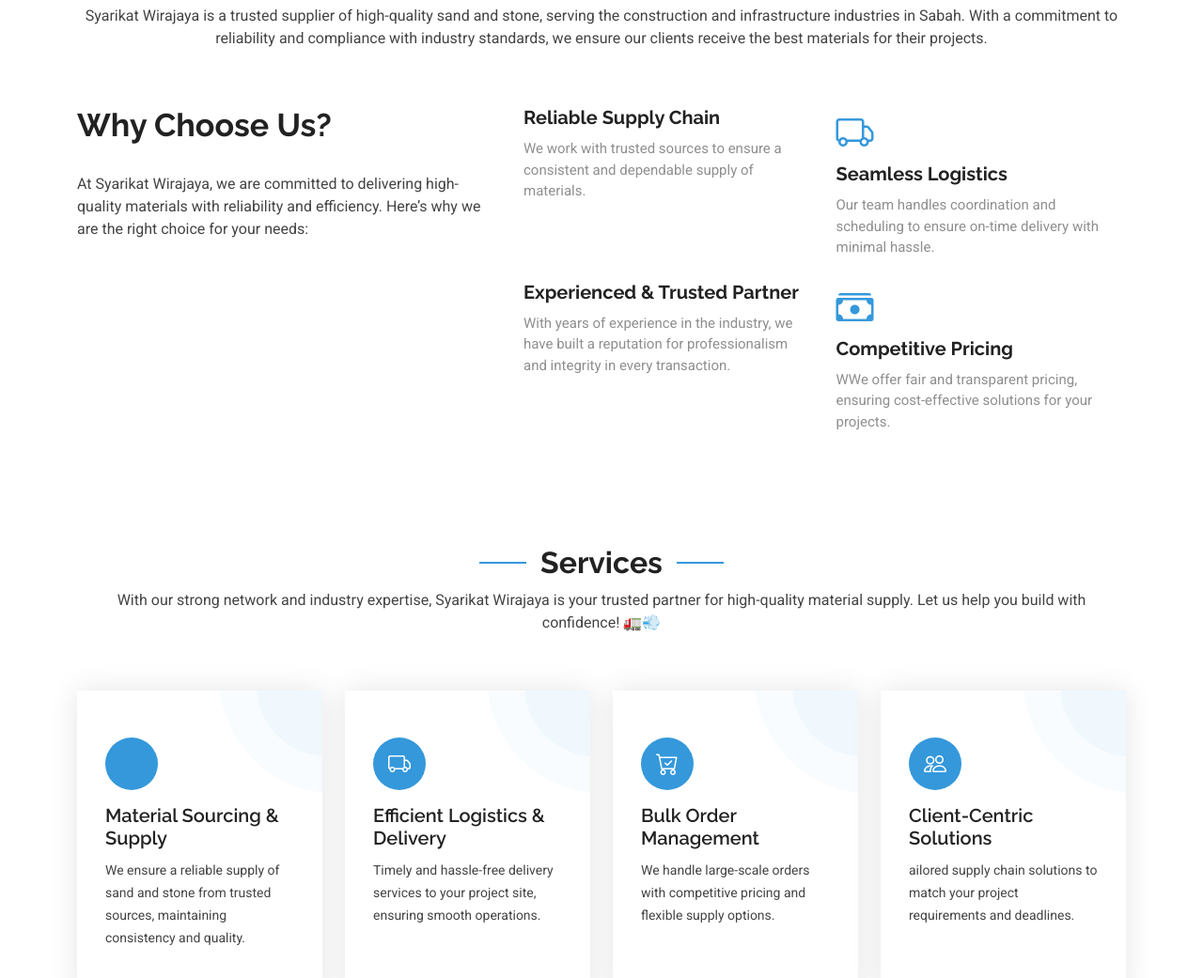
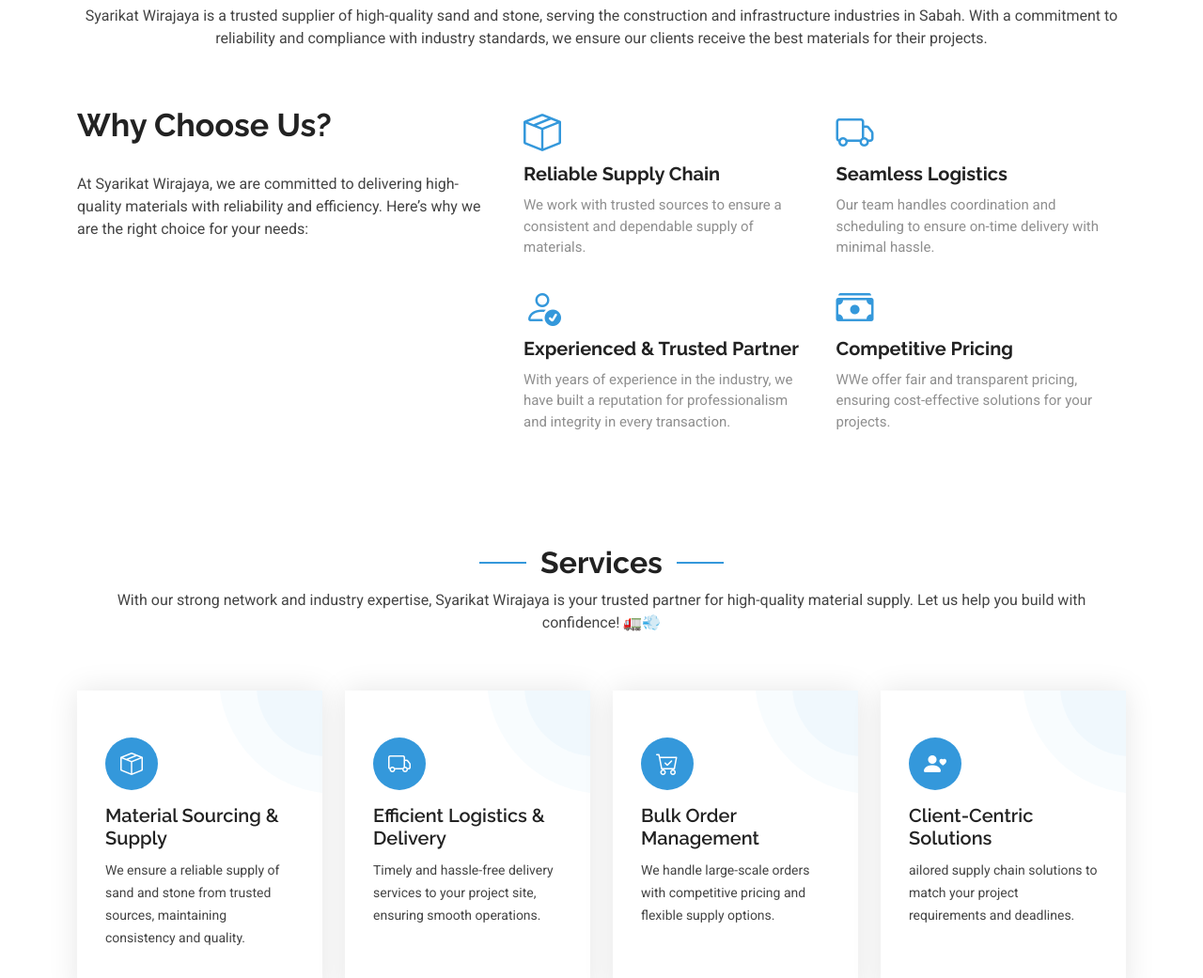
Before and after one commit to syarikatwirajaya/syarikatwirajaya.github.io, a plain HTML site: page index.html in a window 1280 px wide. Shown: the part 861-1902 px from the top of the page at 94% size. Drawn offline with Linux system fonts and the light colour scheme.

Commit message:
Update index.html

```diff
--- a/index.html
+++ b/index.html
@@ -147,7 +147,7 @@
             <div class="row gy-4">
 
               <div class="col-md-6 icon-box position-relative">
-                <i class="bi bi-seam"></i>
+                <i class="bi bi-box-seam"></i>
                 <h4><a href="" class="stretched-link">Reliable Supply Chain </a></h4>
                 <p> We work with trusted sources to ensure a consistent and dependable supply of materials.</p>
               </div><!-- Icon-Box -->
@@ -159,7 +159,7 @@
               </div><!-- Icon-Box -->
 
               <div class="col-md-6 icon-box position-relative">
-                <i class="bi bi-handshake"></i>
+                <i class="bi bi-person-check"></i>
                 <h4><a href="" class="stretched-link">Experienced & Trusted Partner</a></h4>
                 <p>With years of experience in the industry, we have built a reputation for professionalism and integrity in every transaction.</p>
               </div><!-- Icon-Box -->
@@ -194,7 +194,7 @@
 
           <div class="col-xl-3 col-md-6 d-flex" data-aos="fade-up" data-aos-delay="100">
             <div class="service-item position-relative">
-              <i class="bi bi-seam"></i>
+              <i class="bi bi-box-seam"></i>
               <h4><a href="" class="stretched-link">Material Sourcing & Supply</a></h4>
               <p>We ensure a reliable supply of sand and stone from trusted sources, maintaining consistency and quality.</p>
             </div>
@@ -218,7 +218,7 @@
 
           <div class="col-xl-3 col-md-6 d-flex" data-aos="fade-up" data-aos-delay="400">
             <div class="service-item position-relative">
-              <i class="bi bi-people"></i>
+              <i class="bi bi-person-heart"></i>
               <h4><a href="" class="stretched-link">Client-Centric Solutions</a></h4>
               <p>ailored supply chain solutions to match your project requirements and deadlines.</p>
             </div>
```
